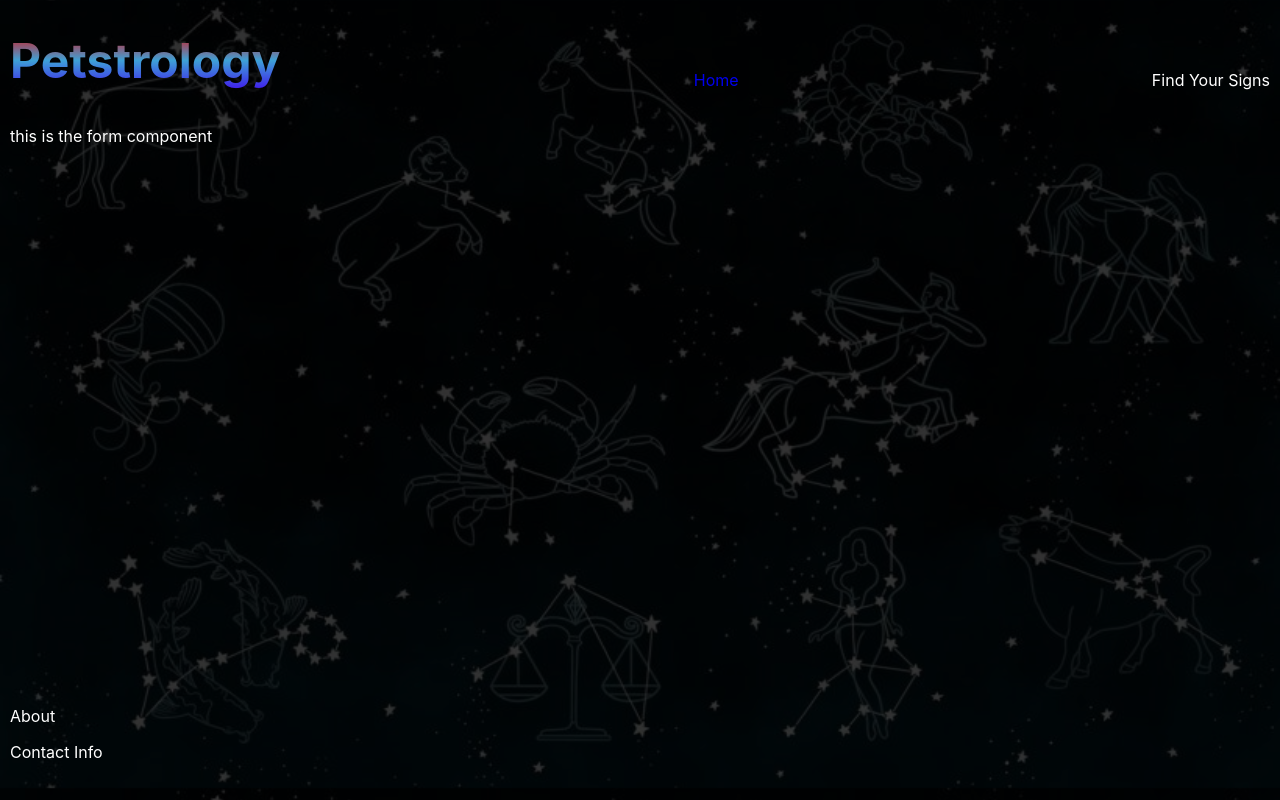
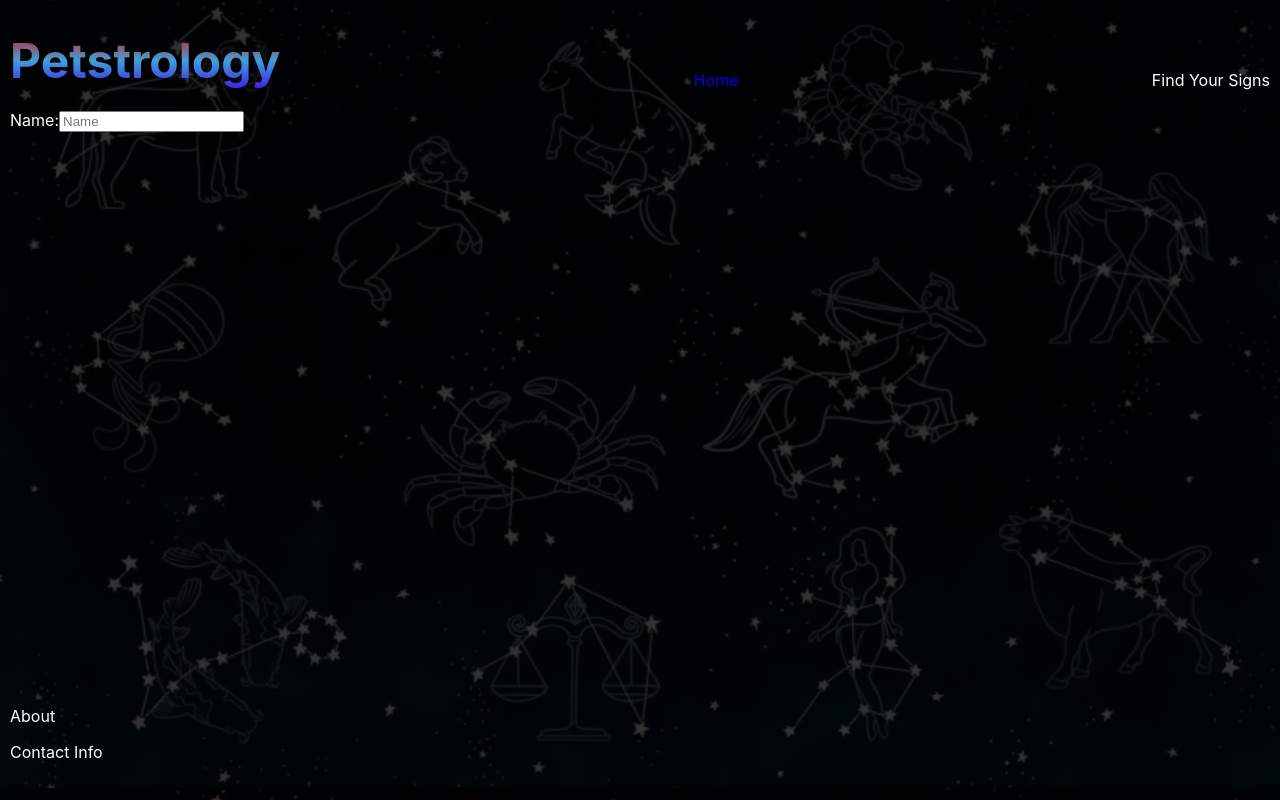
Before and after one commit to lbmerchant93/petstrology, a React (Create React App) app: page /FindYourSigns in a window 1280 px wide. Built offline with nearby package versions, Linux system fonts and the light colour scheme.

Commit message:
Add Name input with label, add handleChange event to change state and make input usable

```diff
--- a/src/Components/Form/Form.js
+++ b/src/Components/Form/Form.js
@@ -5,14 +5,28 @@ class Form extends Component {
     constructor() {
         super()
         this.state = {
+            name: '',
+            date: ''
+        }
+    }
 
-        }
+    handleChange = event => {
+        this.setState({ [event.target.name]: event.target.value });
     }
 
     render() {
         return (
             <form>
-                <p>this is the form component</p>
+                <label>
+                    Name:
+                    <input
+                    className='name-input'
+                    type='text'
+                    name='name'
+                    placeholder='Name'
+                    value={this.state.name}
+                    onChange={event => this.handleChange(event)}/>
+                </label>
             </form>
         )
     }
```
